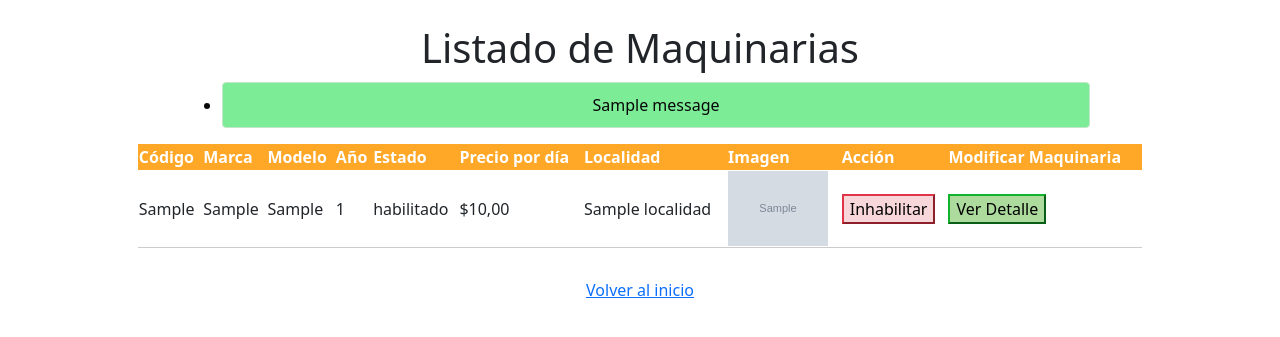
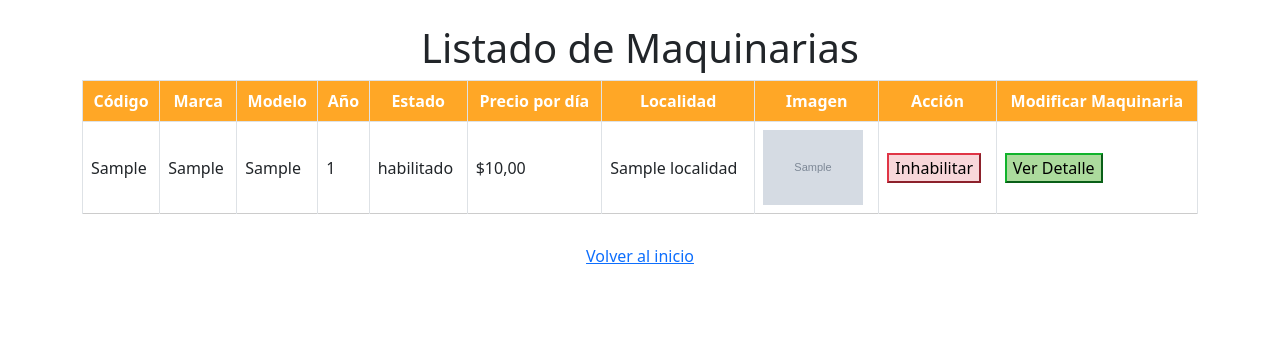
Before and after one commit to SantyChQu/ProyectoIngeCopia, a Django app: page /maquinarias/ in a window 1280 px wide. Shown: the part 164-501 px from the top of the page. Run offline with Django 5.2, Linux system fonts and the light colour scheme; tables that the repository leaves empty hold one stand-in row (values such as "Sample post"); grey boxes marked "Sample" are stand-in pictures; one stand-in notice (Sample message) is shown.

Commit message:
Cambie las tablas

```diff
--- a/ApartadoMaquina/templates/ApartadoMaquina/listadoMaquinas.html
+++ b/ApartadoMaquina/templates/ApartadoMaquina/listadoMaquinas.html
@@ -22,27 +22,21 @@
         No hay maquinarias registradas.
     </p>
 {% else %}
-    {% if messages %}
-        <ul class="mensajes">
-            {% for message in messages %}
-                <li class="alert alert-success">{{ message }}</li>
-            {% endfor %}
-        </ul>
-    {% endif %}
-
-    <table style="width: 90%; margin: auto; border-collapse: collapse;">
+    <!-- <table style="width: 90%; margin: auto; border-collapse: collapse;"> -->
+    <table class="table table-bordered table-hover text-center align-middle">
         <thead>
-            <tr style="background-color: #FFA726; color: white;">
-                <th>Código</th>
-                <th>Marca</th>
-                <th>Modelo</th>
-                <th>Año</th>
-                <th>Estado</th>
-                <th>Precio por día</th>
-                <th>Localidad</th>
-                <th>Imagen</th>
-                <th>Acción</th>
-                <th>Modificar Maquinaria</th>
+           <!-- <tr style="background-color: #FFA726; color: white;"> -->
+            <tr>
+                <th style="background-color: #FFA726; color: white;">Código</th>
+                <th style="background-color: #FFA726; color: white;">Marca</th>
+                <th style="background-color: #FFA726; color: white;">Modelo</th>
+                <th style="background-color: #FFA726; color: white;">Año</th>
+                <th style="background-color: #FFA726; color: white;">Estado</th>
+                <th style="background-color: #FFA726; color: white;">Precio por día</th>
+                <th style="background-color: #FFA726; color: white;">Localidad</th>
+                <th style="background-color: #FFA726; color: white;">Imagen</th>
+                <th style="background-color: #FFA726; color: white;">Acción</th>
+                <th style="background-color: #FFA726; color: white;">Modificar Maquinaria</th>
             </tr>
         </thead>
         <tbody>
```
Also changed, not shown: ApartadoCliente/templates/listadoClientes.html (+9 -11 lines), General/templates/misalquileres.html (+11 -9 lines).
